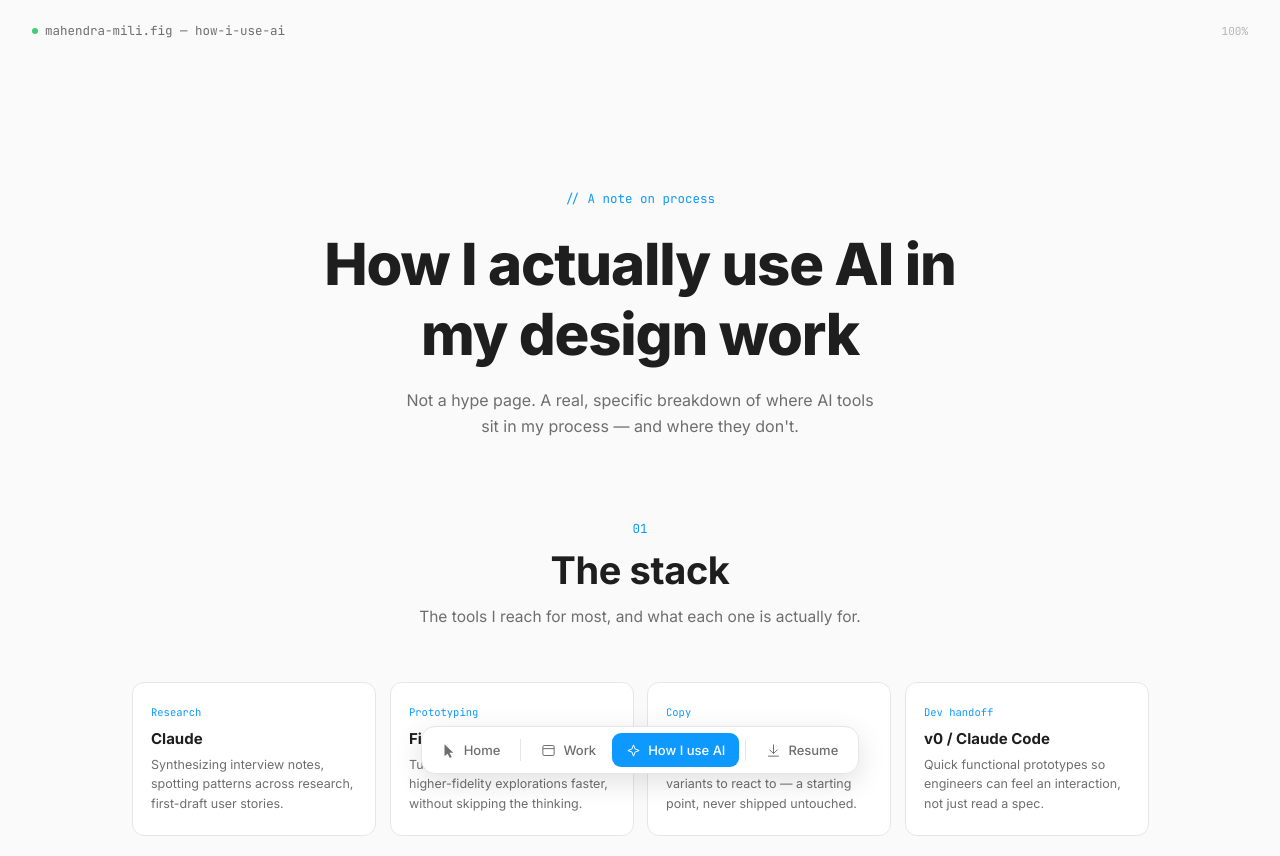
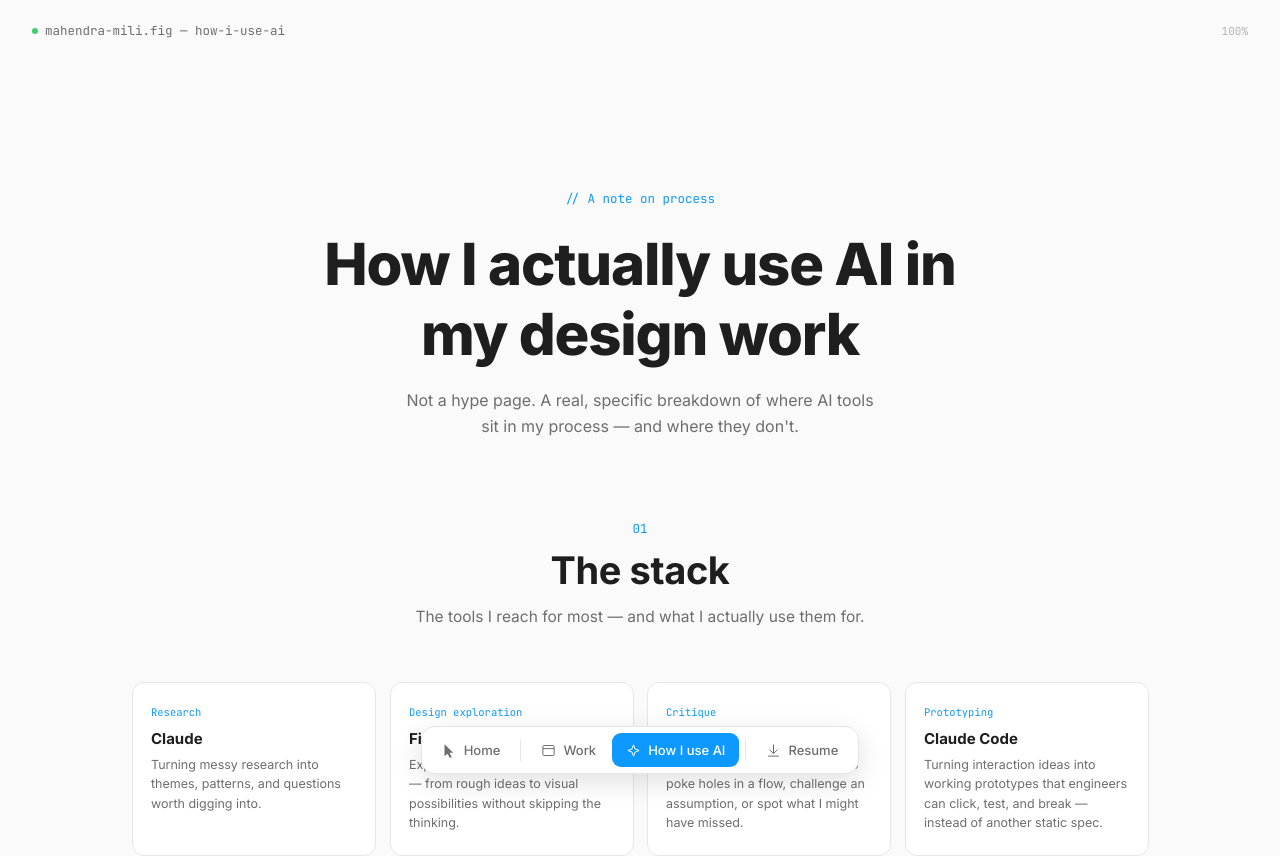
Before and after one commit to leesoosun/Figma_Style_Portfolio, a React (Vite) app: page /ai in a window 1280 px wide. Shown: the top 856 px of the page. Built offline with nearby package versions, Linux system fonts and the light colour scheme.

Commit message:
Rewrite "The stack" content

```diff
--- a/src/data.js
+++ b/src/data.js
@@ -318,10 +318,10 @@ export const workFilters = [
 /* ---------------- How I use AI ---------------- */
 
 export const aiStack = [
-  { role: 'Research', name: 'Claude', body: 'Synthesizing interview notes, spotting patterns across research, first-draft user stories.' },
-  { role: 'Prototyping', name: 'Figma AI', body: 'Turning rough wireframes into higher-fidelity explorations faster, without skipping the thinking.' },
-  { role: 'Copy', name: 'Claude / ChatGPT', body: 'Drafting UI copy and microcopy variants to react to — a starting point, never shipped untouched.' },
-  { role: 'Dev handoff', name: 'v0 / Claude Code', body: 'Quick functional prototypes so engineers can feel an interaction, not just read a spec.' },
+  { role: 'Research', name: 'Claude', body: 'Turning messy research into themes, patterns, and questions worth digging into.' },
+  { role: 'Design exploration', name: 'Figma AI', body: 'Exploring more directions, faster — from rough ideas to visual possibilities without skipping the thinking.' },
+  { role: 'Critique', name: 'Claude / ChatGPT', body: 'A second opinion when I want to poke holes in a flow, challenge an assumption, or spot what I might have missed.' },
+  { role: 'Prototyping', name: 'Claude Code', body: 'Turning interaction ideas into working prototypes that engineers can click, test, and break — instead of another static spec.' },
 ]
 
 export const aiFlow = [
--- a/src/pages/AI.js
+++ b/src/pages/AI.js
@@ -19,7 +19,7 @@ export default function AI() {
 
       <section className="wrap" style={{ paddingTop: 60 }}>
         <SectionHead num="01" title="The stack">
-          The tools I reach for most, and what each one is actually for.
+          The tools I reach for most — and what I actually use them for.
         </SectionHead>
         <div className="stack-grid">
           {aiStack.map((s, i) => (
```
